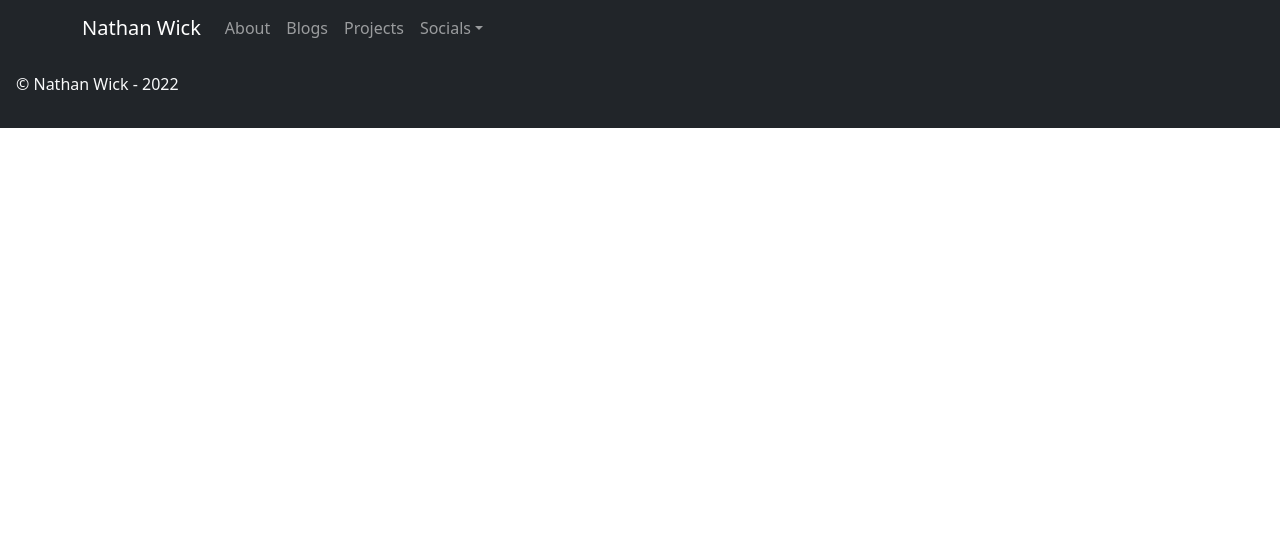
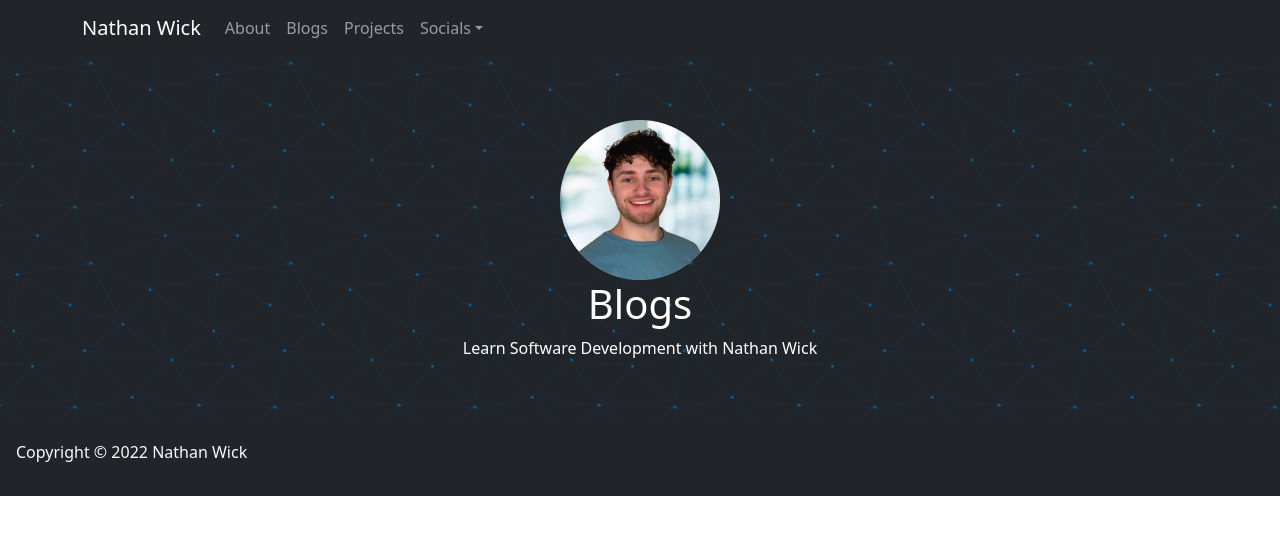
Before and after one commit to nathan-wick/nathan-wick-old, a React (Create React App) app in the folder nathan-wick/: page /blogs in a window 1280 px wide. Shown: the top 534 px of the page. Built offline with nearby package versions, Linux system fonts and the light colour scheme.

Commit message:
Started Blogs View

```diff
--- a/nathan-wick/src/App.tsx
+++ b/nathan-wick/src/App.tsx
@@ -2,6 +2,7 @@ import './App.css';
 import { BrowserRouter as Router, Routes, Route } from 'react-router-dom';
 import NavBar from './components/NavBar';
 import About from './components/views/About';
+import Blogs from './components/views/Blogs';
 import Footer from './components/Footer';
 
 function App() {
@@ -15,6 +16,9 @@ function App() {
         <Route
           path='/about'
           element={<About />} />
+        <Route
+          path='/blogs'
+          element={<Blogs />} />
       </Routes>
       <Footer />
     </Router>
--- a/nathan-wick/src/components/Footer.tsx
+++ b/nathan-wick/src/components/Footer.tsx
@@ -1,8 +1,13 @@
-const year = new Date().getFullYear();
 
-const Footer = () =>
-    <footer className='bg-dark text-light p-3'>
-        <p>&copy; Nathan Wick - {year}</p>
-    </footer>
+
+const Footer = () => {
+    const year = new Date().getFullYear();
+    return (
+        <footer className='bg-dark text-light p-3'>
+            <p>Copyright &copy; {year} Nathan Wick</p>
+        </footer>
+    );
+}
+
 
 export default Footer;
--- a/nathan-wick/src/components/NavBar.tsx
+++ b/nathan-wick/src/components/NavBar.tsx
@@ -11,7 +11,7 @@ const NavBar = () =>
             <Navbar.Collapse id="basic-navbar-nav">
                 <Nav className="me-auto">
                 <Nav.Link href="/about">About</Nav.Link>
-                <Nav.Link href="https://www.linkedin.com/in/nathanwick/recent-activity/posts/">Blogs</Nav.Link>
+                <Nav.Link href="/blogs">Blogs</Nav.Link>
                 <Nav.Link href="https://www.linkedin.com/in/nathanwick/details/projects/">Projects</Nav.Link>
                 <NavDropdown title="Socials" id="basic-nav-dropdown">
                     <NavDropdown.Item href="https://www.linkedin.com/in/nathanwick/">LinkedIn</NavDropdown.Item>
--- a/nathan-wick/src/components/views/About.tsx
+++ b/nathan-wick/src/components/views/About.tsx
@@ -8,7 +8,6 @@ import HeaderIcon from '../../assets/images/profile-picture.png';
 import EducationIcon from '../../assets/icons/education.png';
 import ExperienceIcon from '../../assets/icons/experience.png';
 import TestimonialsIcon from '../../assets/icons/testimonials.png';
-import LearnMoreIcon from '../../assets/icons/learn-more.png';
 import WelcomeBackground from '../../assets/images/cincinnati.jpeg';
 import UniversityOfCincinnatiBackground from '../../assets/images/campus.jpeg';
 import UCITSCBackground from '../../assets/images/itsc-team.png';
@@ -227,9 +226,6 @@ const About = () => {
                 }
 
             </div>
-            <Header
-                icon={LearnMoreIcon}
-                title='Learn More' />
         </>
     );
 };
--- /dev/null
+++ b/nathan-wick/src/components/views/Blogs.tsx
@@ -0,0 +1,21 @@
+import { Helmet } from 'react-helmet';
+import Header from '../Header';
+import HeaderIcon from '../../assets/images/profile-picture.png';
+
+const Blogs = () => {
+    return (
+        <>
+            <Helmet>‍
+                <title>Nathan Wick - Blogs</title>
+                <meta name='description' content='Learn Software Development with Nathan Wick.' />
+                <meta name='robots' content='index, follow' />
+            </Helmet>
+            <Header
+                icon={HeaderIcon}
+                title='Blogs'
+                subtitle='Learn Software Development with Nathan Wick' />
+        </>
+    );
+};
+
+export default Blogs;
```
Also changed, not shown: nathan-wick/public/sitemap.txt.
